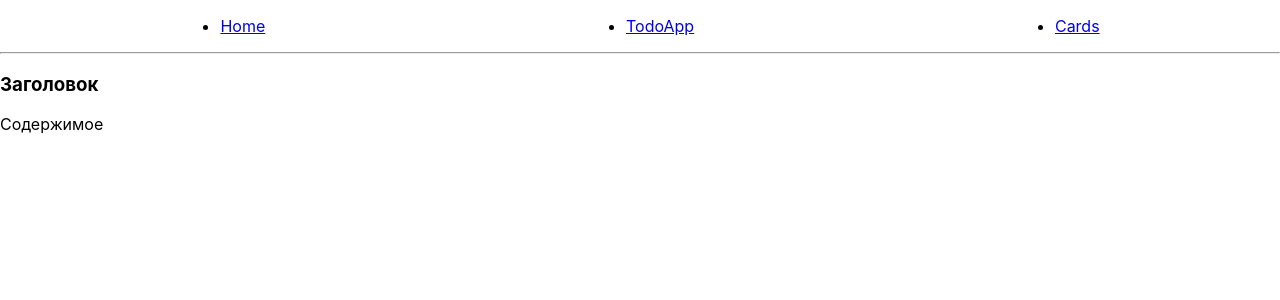
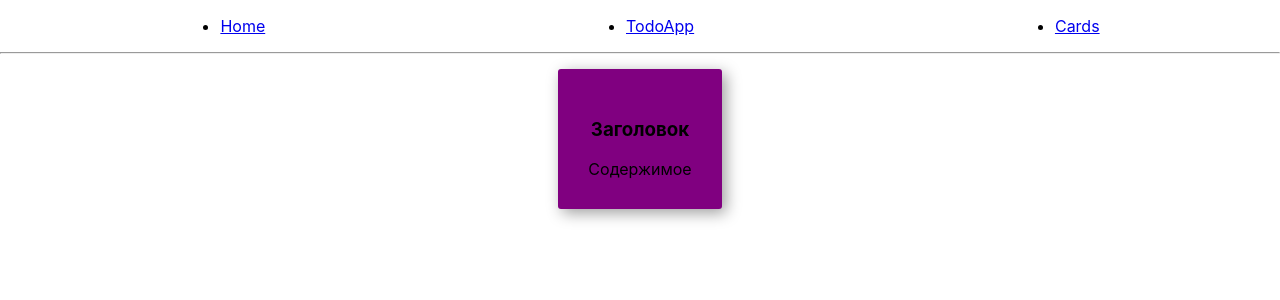
Before and after one commit to togstraus/todo-app, a React (Create React App) app: page /composition in a window 1280 px wide. Shown: the top 300 px of the page. Built offline with nearby package versions, Linux system fonts and the light colour scheme.

Commit message:
modified:   src/screen/CompositionPatternScreen.js

```diff
--- a/src/screen/CompositionPatternScreen.js
+++ b/src/screen/CompositionPatternScreen.js
@@ -1,12 +1,33 @@
 import React from 'react'
+
+const style = {
+    container:{
+        display: 'flex',
+        justifyContent: 'center',
+        alignItems: 'center',
+        margin: 15,
+    },
+    card: {
+        background: 'purple',
+        padding: 30,
+        borderRadius: 3,
+        boxShadow: '4px 4px 15px #9e9e9e',
+        display: 'flex',
+        flexDirection: 'column',
+        alignItems: 'center',
+    }
+}
 
 class CompositionPatternScreen extends React.Component{
 
+
     render(){
         return(
-            <div>
-                <h3>Заголовок</h3>
-                <div>Содержимое</div>
+            <div style={style.container}>
+                <div style={style.card}>
+                    <h3>Заголовок</h3>
+                    <div>Содержимое</div>
+                </div>
             </div>
         );
     }
```
